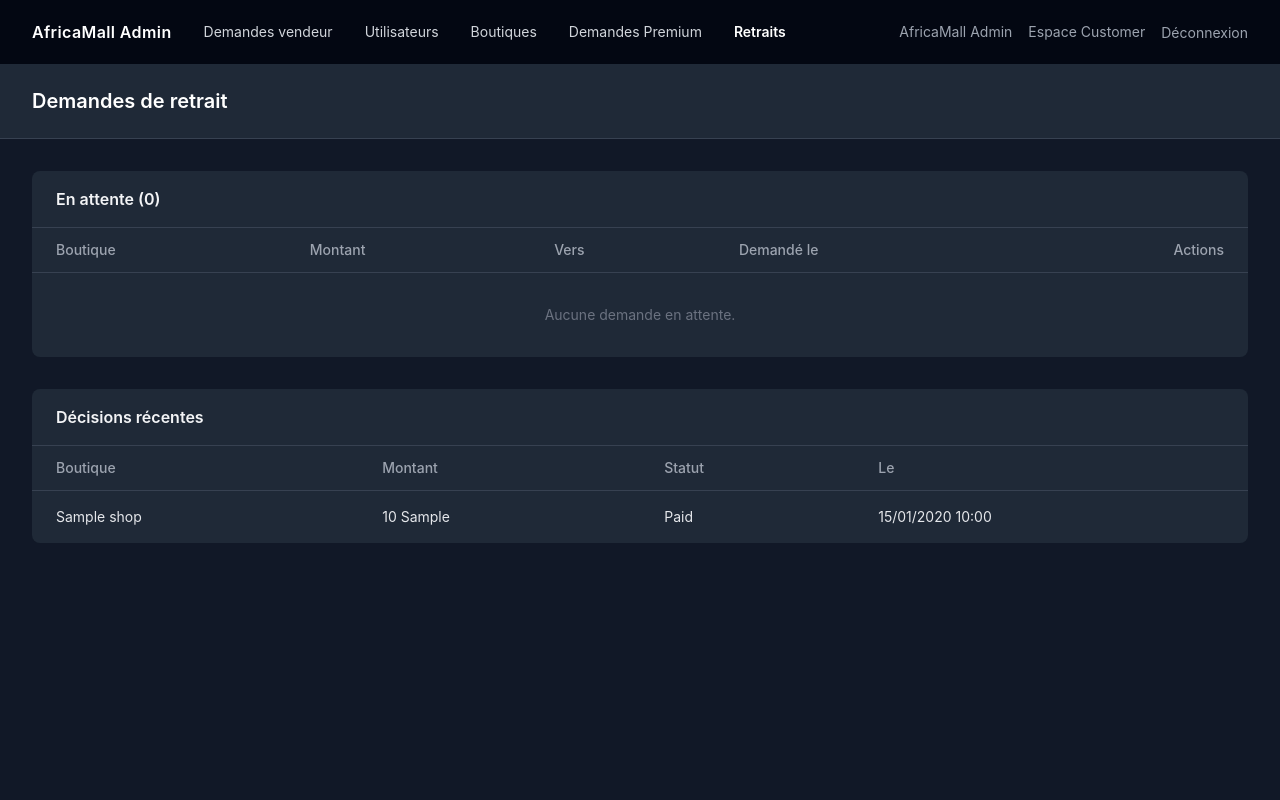
After one commit to Marllay1/Africa-Mall, a Laravel app: page /admin/withdrawal-requests in a window 1280 px wide. The commit adds this page. Run offline with Laravel 12, Linux system fonts and the light colour scheme; a user stored in the database is signed in; data comes from the database, SQL or seed files in the repository; tables that the repository leaves empty hold one stand-in row (values such as "Sample post"); style sheets or scripts are compiled from the project's sources.

Commit message:
Seller Center : notifications réelles (commandes, retraits, Premium)
- Utilise le système de notifications standard de Laravel (User avait
  déjà `Notifiable`, seule la table manquait) : nouvelle table
  `notifications`.
- Trois déclencheurs : nouvelle commande reçue (PlaceOrder, une
  notification par boutique concernée), retrait traité, demande
  Premium approuvée/refusée.
- Seller : page `/seller/notifications` + cloche topbar/sidebar
  branchée sur un vrai compteur non-lu (réutilise le composant Alpine
  `unreadBadge` déjà utilisé pour Messages).
- Admin : ajoute l'écran `/admin/withdrawal-requests` (approuver/
  refuser un retrait), qui manquait pour pouvoir déclencher la
  notification correspondante — mirror exact de seller-requests/
  premium-requests.

Co-Authored-By: Claude Sonnet 5 <noreply@anthropic.com>
Claude-Session: https://claude.ai/code/session_01LeEizm1n4UQEdVHKEbnZsx

```diff
--- a/app/Http/Controllers/Admin/PremiumRequestController.php
+++ b/app/Http/Controllers/Admin/PremiumRequestController.php
@@ -4,6 +4,7 @@ namespace App\Http\Controllers\Admin;
 
 use App\Http\Controllers\Controller;
 use App\Models\PremiumSubscription;
+use App\Notifications\PremiumSubscriptionReviewed;
 use Illuminate\Http\RedirectResponse;
 use Illuminate\Http\Request;
 use Illuminate\View\View;
@@ -32,6 +33,8 @@ class PremiumRequestController extends Controller
         $premiumSubscription->expires_at = now()->addMonth();
         $premiumSubscription->save();
 
+        $premiumSubscription->shop->sellerProfile->user->notify(new PremiumSubscriptionReviewed($premiumSubscription));
+
         return back()->with('status', 'premium-request-approved');
     }
 
@@ -50,6 +53,8 @@ class PremiumRequestController extends Controller
         $premiumSubscription->rejection_reason = $validated['rejection_reason'] ?? null;
         $premiumSubscription->save();
 
+        $premiumSubscription->shop->sellerProfile->user->notify(new PremiumSubscriptionReviewed($premiumSubscription));
+
         return back()->with('status', 'premium-request-rejected');
     }
 }
--- /dev/null
+++ b/app/Http/Controllers/Admin/WithdrawalRequestController.php
@@ -0,0 +1,57 @@
+<?php
+
+namespace App\Http\Controllers\Admin;
+
+use App\Http\Controllers\Controller;
+use App\Models\Withdrawal;
+use App\Notifications\WithdrawalProcessed;
+use Illuminate\Http\RedirectResponse;
+use Illuminate\Http\Request;
+use Illuminate\View\View;
+
+class WithdrawalRequestController extends Controller
+{
+    /**
+     * List withdrawal requests awaiting review, plus recent decisions.
+     */
+    public function index(): View
+    {
+        return view('admin.withdrawal-requests.index', [
+            'pending' => Withdrawal::with('shop')->where('status', 'pending')->latest()->get(),
+            'reviewed' => Withdrawal::with('shop')->whereIn('status', ['paid', 'rejected'])->latest('processed_at')->take(20)->get(),
+        ]);
+    }
+
+    /**
+     * Approve a withdrawal request: mark it paid.
+     */
+    public function approve(Withdrawal $withdrawal): RedirectResponse
+    {
+        $withdrawal->status = 'paid';
+        $withdrawal->processed_at = now();
+        $withdrawal->save();
+
+        $withdrawal->shop->sellerProfile->user->notify(new WithdrawalProcessed($withdrawal));
+
+        return back()->with('status', 'withdrawal-request-approved');
+    }
+
+    /**
+     * Reject a withdrawal request.
+     */
+    public function reject(Request $request, Withdrawal $withdrawal): RedirectResponse
+    {
+        $validated = $request->validate([
+            'rejection_reason' => ['nullable', 'string', 'max:255'],
+        ]);
+
+        $withdrawal->status = 'rejected';
+        $withdrawal->processed_at = now();
+        $withdrawal->rejection_reason = $validated['rejection_reason'] ?? null;
+        $withdrawal->save();
+
+        $withdrawal->shop->sellerProfile->user->notify(new WithdrawalProcessed($withdrawal));
+
+        return back()->with('status', 'withdrawal-request-rejected');
+    }
+}
--- /dev/null
+++ b/resources/views/admin/withdrawal-requests/index.blade.php
@@ -0,0 +1,99 @@
+<x-admin-layout>
+    <x-slot name="header">
+        <h2 class="font-semibold text-xl text-white leading-tight">
+            {{ __('Demandes de retrait') }}
+        </h2>
+    </x-slot>
+
+    <div class="space-y-8">
+
+        @if (session('status'))
+            <div class="bg-emerald-900/50 border border-emerald-700 text-emerald-200 text-sm rounded-md p-4">
+                @switch(session('status'))
+                    @case('withdrawal-request-approved')
+                        {{ __('Retrait marqué comme payé.') }}
+                        @break
+                    @case('withdrawal-request-rejected')
+                        {{ __('Retrait refusé.') }}
+                        @break
+                @endswitch
+            </div>
+        @endif
+
+        <div class="bg-gray-800 rounded-lg overflow-hidden">
+            <div class="px-6 py-4 border-b border-gray-700">
+                <h3 class="text-gray-100 font-semibold">{{ __('En attente') }} ({{ $pending->count() }})</h3>
+            </div>
+            <table class="min-w-full divide-y divide-gray-700 text-sm">
+                <thead>
+                    <tr class="text-left text-gray-400">
+                        <th class="px-6 py-3 font-medium">{{ __('Boutique') }}</th>
+                        <th class="px-6 py-3 font-medium">{{ __('Montant') }}</th>
+                        <th class="px-6 py-3 font-medium">{{ __('Vers') }}</th>
+                        <th class="px-6 py-3 font-medium">{{ __('Demandé le') }}</th>
+                        <th class="px-6 py-3 font-medium text-right">{{ __('Actions') }}</th>
+                    </tr>
+                </thead>
+                <tbody class="divide-y divide-gray-700 text-gray-200">
+                    @forelse ($pending as $withdrawal)
+                        <tr>
+                            <td class="px-6 py-4">{{ $withdrawal->shop->name }}</td>
+                            <td class="px-6 py-4">{{ number_format($withdrawal->amount, 0, ',', ' ') }} {{ $withdrawal->devise }}</td>
+                            <td class="px-6 py-4">{{ $withdrawal->destination }}</td>
+                            <td class="px-6 py-4">{{ $withdrawal->created_at->format('d/m/Y H:i') }}</td>
+                            <td class="px-6 py-4 text-right space-x-2">
+                                <form method="POST" action="{{ route('admin.withdrawal-requests.approve', $withdrawal) }}" class="inline">
+                                    @csrf
+                                    <button class="px-3 py-1.5 bg-emerald-600 hover:bg-emerald-500 text-white text-xs rounded-md">
+                                        {{ __('Marquer payé') }}
+                                    </button>
+                                </form>
+                                <form method="POST" action="{{ route('admin.withdrawal-requests.reject', $withdrawal) }}" class="inline">
+                                    @csrf
+                                    <button class="px-3 py-1.5 bg-red-600 hover:bg-red-500 text-white text-xs rounded-md">
+                                        {{ __('Refuser') }}
+                                    </button>
+                                </form>
+                            </td>
+                        </tr>
+                    @empty
+                        <tr>
+                            <td colspan="5" class="px-6 py-8 text-center text-gray-500">{{ __('Aucune demande en attente.') }}</td>
+                        </tr>
+                    @endforelse
+                </tbody>
+            </table>
+        </div>
+
+        <div class="bg-gray-800 rounded-lg overflow-hidden">
+            <div class="px-6 py-4 border-b border-gray-700">
+                <h3 class="text-gray-100 font-semibold">{{ __('Décisions récentes') }}</h3>
+            </div>
+            <table class="min-w-full divide-y divide-gray-700 text-sm">
+                <thead>
+                    <tr class="text-left text-gray-400">
+                        <th class="px-6 py-3 font-medium">{{ __('Boutique') }}</th>
+                        <th class="px-6 py-3 font-medium">{{ __('Montant') }}</th>
+                        <th class="px-6 py-3 font-medium">{{ __('Statut') }}</th>
+                        <th class="px-6 py-3 font-medium">{{ __('Le') }}</th>
+                    </tr>
+                </thead>
+                <tbody class="divide-y divide-gray-700 text-gray-200">
+                    @forelse ($reviewed as $withdrawal)
+                        <tr>
+                            <td class="px-6 py-4">{{ $withdrawal->shop->name }}</td>
+                            <td class="px-6 py-4">{{ number_format($withdrawal->amount, 0, ',', ' ') }} {{ $withdrawal->devise }}</td>
+                            <td class="px-6 py-4 capitalize">{{ $withdrawal->status }}</td>
+                            <td class="px-6 py-4">{{ $withdrawal->processed_at?->format('d/m/Y H:i') }}</td>
+                        </tr>
+                    @empty
+                        <tr>
+                            <td colspan="4" class="px-6 py-8 text-center text-gray-500">{{ __('Aucune décision pour le moment.') }}</td>
+                        </tr>
+                    @endforelse
+                </tbody>
+            </table>
+        </div>
+
+    </div>
+</x-admin-layout>
--- a/resources/views/layouts/admin.blade.php
+++ b/resources/views/layouts/admin.blade.php
@@ -31,6 +31,9 @@
                             <a href="{{ route('admin.premium-requests.index') }}" class="text-gray-300 hover:text-white text-sm {{ request()->routeIs('admin.premium-requests.*') ? 'text-white font-semibold' : '' }}">
                                 {{ __('Demandes Premium') }}
                             </a>
+                            <a href="{{ route('admin.withdrawal-requests.index') }}" class="text-gray-300 hover:text-white text-sm {{ request()->routeIs('admin.withdrawal-requests.*') ? 'text-white font-semibold' : '' }}">
+                                {{ __('Retraits') }}
+                            </a>
                         </div>
                         <div class="flex items-center gap-4">
                             <span class="text-gray-400 text-sm">{{ auth()->user()->name }}</span>
--- a/routes/admin.php
+++ b/routes/admin.php
@@ -4,6 +4,7 @@ use App\Http\Controllers\Admin\PremiumRequestController;
 use App\Http\Controllers\Admin\SellerRequestController;
 use App\Http\Controllers\Admin\ShopController;
 use App\Http\Controllers\Admin\UserController;
+use App\Http\Controllers\Admin\WithdrawalRequestController;
 use Illuminate\Support\Facades\Route;
 
 Route::middleware(['auth', 'verified', 'admin'])
@@ -19,6 +20,10 @@ Route::middleware(['auth', 'verified', 'admin'])
         Route::post('/premium-requests/{premiumSubscription}/approve', [PremiumRequestController::class, 'approve'])->name('premium-requests.approve');
         Route::post('/premium-requests/{premiumSubscription}/reject', [PremiumRequestController::class, 'reject'])->name('premium-requests.reject');
 
+        Route::get('/withdrawal-requests', [WithdrawalRequestController::class, 'index'])->name('withdrawal-requests.index');
+        Route::post('/withdrawal-requests/{withdrawal}/approve', [WithdrawalRequestController::class, 'approve'])->name('withdrawal-requests.approve');
+        Route::post('/withdrawal-requests/{withdrawal}/reject', [WithdrawalRequestController::class, 'reject'])->name('withdrawal-requests.reject');
+
         Route::get('/users', [UserController::class, 'index'])->name('users.index');
         Route::get('/shops', [ShopController::class, 'index'])->name('shops.index');
     });
--- a/routes/seller.php
+++ b/routes/seller.php
@@ -3,6 +3,7 @@
 use App\Http\Controllers\Seller\ConversationController;
 use App\Http\Controllers\Seller\DashboardController;
 use App\Http\Controllers\Seller\FinanceController;
+use App\Http\Controllers\Seller\NotificationController;
 use App\Http\Controllers\Seller\OrderController;
 use App\Http\Controllers\Seller\PremiumController;
 use App\Http\Controllers\Seller\ProductController;
@@ -26,6 +27,9 @@ Route::middleware(['auth', 'verified', 'seller.active'])
         Route::post('/messages/{conversation}/envoyer', [ConversationController::class, 'send'])->name('conversations.send');
         Route::get('/messages/{conversation}/nouveaux', [ConversationController::class, 'poll'])->name('conversations.poll');
 
+        Route::get('/notifications', [NotificationController::class, 'index'])->name('notifications.index');
+        Route::get('/notifications-badge', [NotificationController::class, 'badge'])->name('notifications.badge');
+
         Route::get('/revenus', [FinanceController::class, 'revenues'])->name('revenues');
         Route::post('/retraits', [FinanceController::class, 'requestWithdrawal'])->name('withdrawals.store');
 
```
Also changed, not shown: app/Actions/PlaceOrder.php (+8 -2 lines), app/Http/Controllers/Seller/NotificationController.php (added, +27 -0 lines), app/Notifications/NewOrderReceived.php (added, +41 -0 lines), app/Notifications/PremiumSubscriptionReviewed.php (added, +39 -0 lines), app/Notifications/WithdrawalProcessed.php (added, +42 -0 lines), resources/views/layouts/seller.blade.php (+12 -2 lines), resources/views/seller/notifications/index.blade.php (added, +22 -0 lines), database/migrations/2026_09_25_120219_create_notifications_table.php (added).
